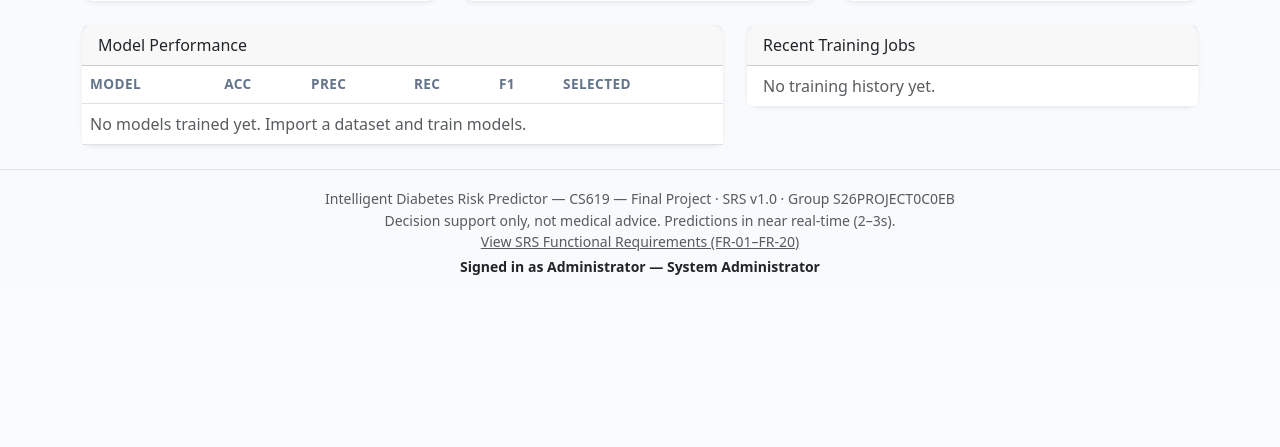
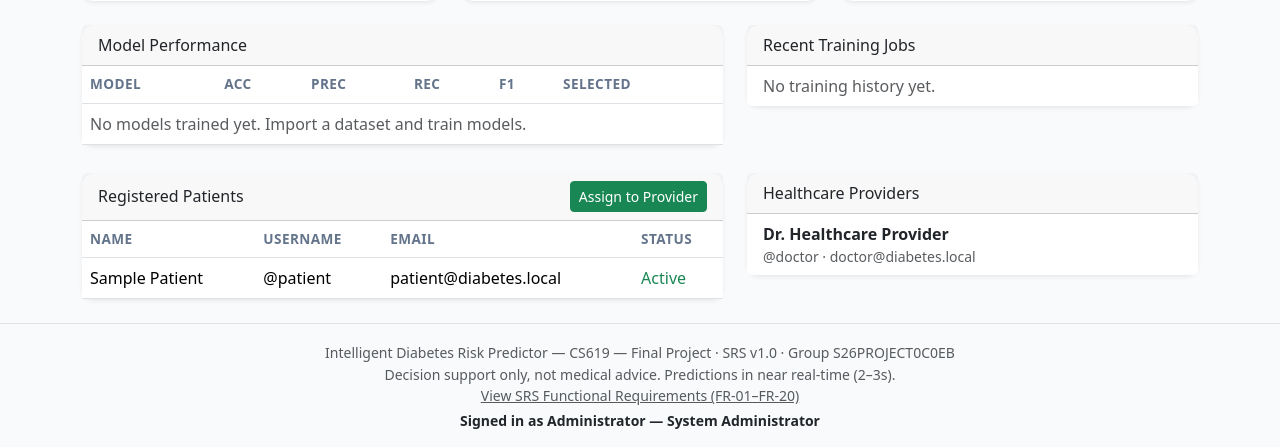
Before and after one commit to AbdullahHub992/intelligent-diabetes-risk-predictor, a Flask app: page /admin/ in a window 1280 px wide. Shown: the part 839-1286 px from the top of the page. Before the commit the page ends 1114 px from the top, so only its background shows below. Run offline with Flask 3, Linux system fonts and the light colour scheme; a user stored in the database is signed in; data comes from the database, SQL or seed files in the repository; data that the repository does not hold is empty; some libraries are stand-ins or nearby versions.

Commit message:
Show registered patients on the Admin home page for assignment.
Co-authored-by: Cursor <cursoragent@cursor.com>

```diff
--- a/app/routes/admin.py
+++ b/app/routes/admin.py
@@ -51,6 +51,8 @@ def admin_dashboard():
         unread_feedback=get_unread_admin_feedback_count(),
         jobs=jobs,
         production_model=get_production_model_name(),
+        patients=User.query.filter_by(role="patient").order_by(User.created_at.desc()).all(),
+        providers=User.query.filter_by(role="provider").order_by(User.created_at.desc()).all(),
     )
 
 
@@ -380,12 +382,18 @@ def reset_user_password(user_id):
 @login_required
 @role_required("admin")
 def manage_assignments():
-    providers = User.query.filter_by(role="provider", is_active=True).all()
-    patients = User.query.filter_by(role="patient", is_active=True).all()
+    providers = User.query.filter_by(role="provider").order_by(User.full_name.asc()).all()
+    patients = User.query.filter_by(role="patient").order_by(User.created_at.desc()).all()
     assignments = ProviderPatient.query.all()
     form = AssignDoctorPatientForm()
-    form.provider_id.choices = [(p.id, f"{p.full_name} (@{p.username})") for p in providers]
-    form.patient_id.choices = [(p.id, f"{p.full_name} (@{p.username})") for p in patients]
+    form.provider_id.choices = [
+        (p.id, f"{p.full_name} (@{p.username})" + ("" if p.is_active else " [inactive]"))
+        for p in providers
+    ]
+    form.patient_id.choices = [
+        (p.id, f"{p.full_name} (@{p.username})" + ("" if p.is_active else " [inactive]"))
+        for p in patients
+    ]
 
     if form.validate_on_submit():
         provider_id = form.provider_id.data
--- a/app/templates/admin/dashboard.html
+++ b/app/templates/admin/dashboard.html
@@ -91,4 +91,52 @@
         </div>
     </div>
 </div>
+
+<div class="row g-4 mt-1">
+    <div class="col-lg-7">
+        <div class="card shadow-sm">
+            <div class="card-header d-flex justify-content-between align-items-center">
+                <span>Registered Patients</span>
+                <a href="{{ url_for('admin.manage_assignments') }}" class="btn btn-sm btn-success">Assign to Provider</a>
+            </div>
+            {% if patients %}
+            <div class="table-responsive">
+                <table class="table table-hover mb-0 align-middle">
+                    <thead><tr><th>Name</th><th>Username</th><th>Email</th><th>Status</th></tr></thead>
+                    <tbody>
+                    {% for p in patients %}
+                    <tr>
+                        <td>{{ p.full_name }}</td>
+                        <td>@{{ p.username }}</td>
+                        <td>{{ p.email }}</td>
+                        <td>{% if p.is_active %}<span class="text-success">Active</span>{% else %}<span class="text-danger">Inactive</span>{% endif %}</td>
+                    </tr>
+                    {% endfor %}
+                    </tbody>
+                </table>
+            </div>
+            {% else %}
+            <div class="card-body text-muted">No patients registered yet.</div>
+            {% endif %}
+        </div>
+    </div>
+    <div class="col-lg-5">
+        <div class="card shadow-sm">
+            <div class="card-header">Healthcare Providers</div>
+            {% if providers %}
+            <ul class="list-group list-group-flush">
+                {% for d in providers %}
+                <li class="list-group-item">
+                    <strong>{{ d.full_name }}</strong>
+                    <div class="small text-muted">@{{ d.username }} · {{ d.email }}</div>
+                </li>
+                {% endfor %}
+            </ul>
+            {% else %}
+            <div class="card-body text-muted">No healthcare providers yet.</div>
+            {% endif %}
+        </div>
+    </div>
+</div>
+{% include 'includes/live_demo_notice.html' %}
 {% endblock %}
```
